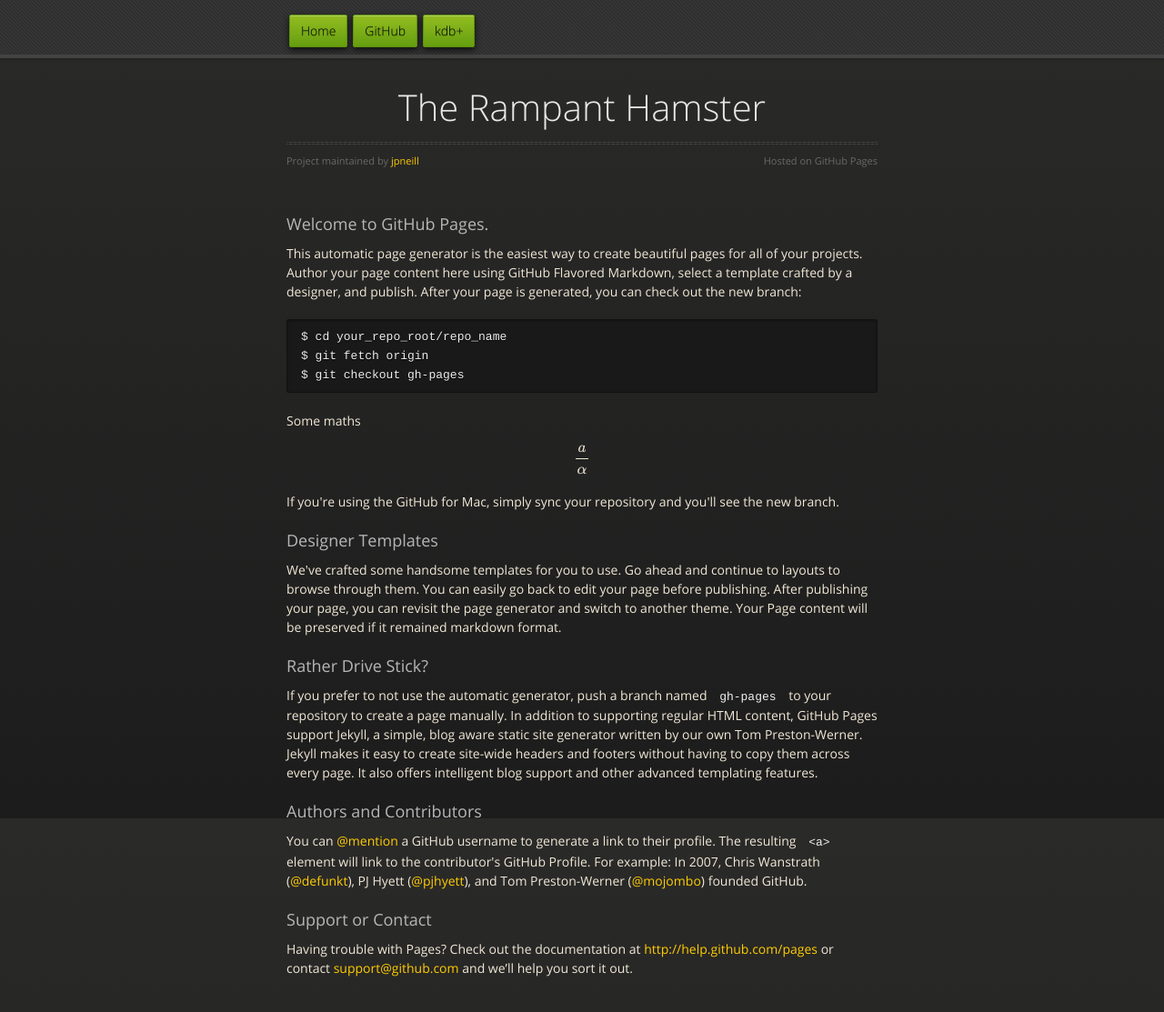
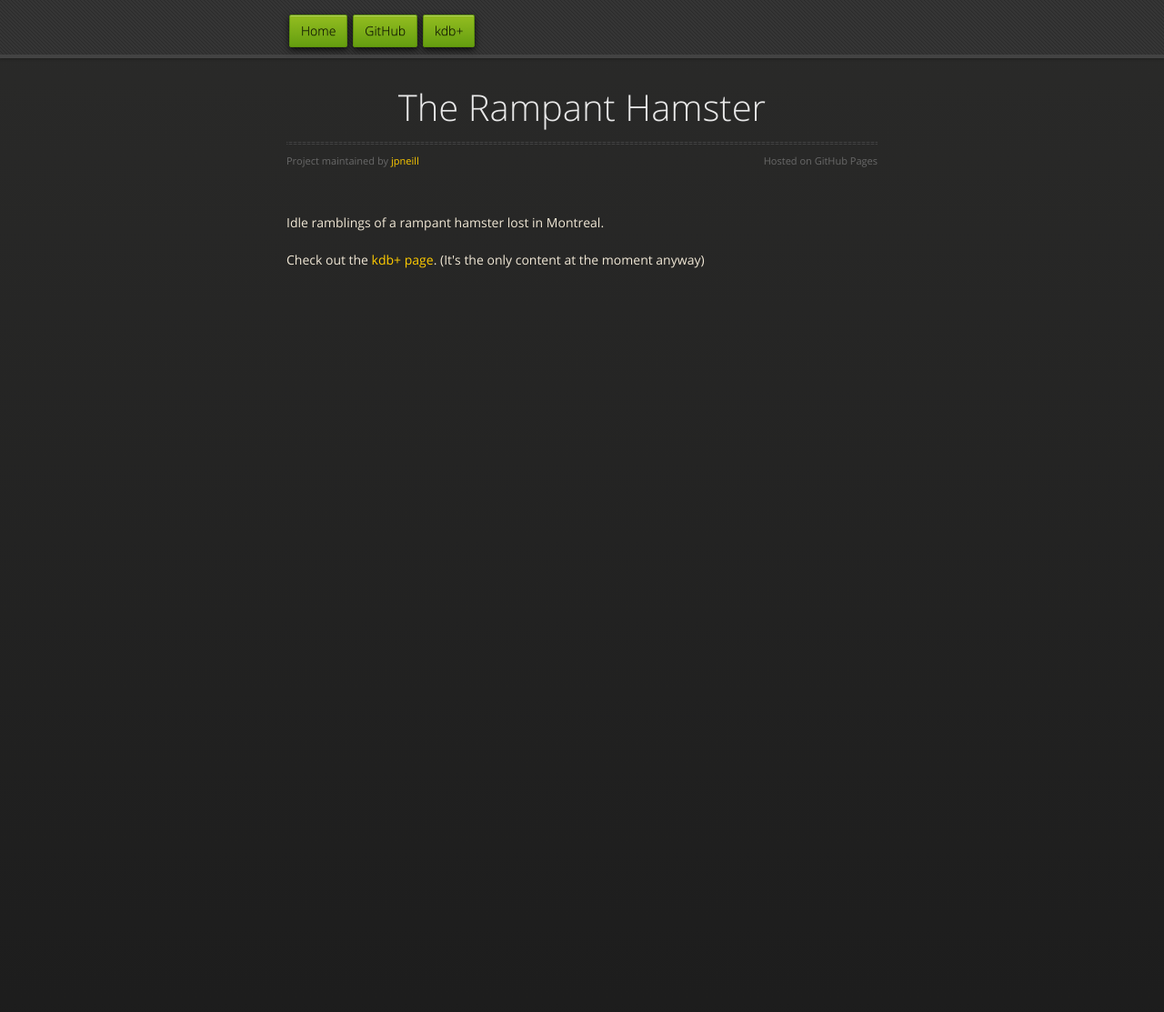
Before and after one commit to jpneill/jpneill.github.io, a Jekyll site: the page built from index.html, in a window 1280 px wide and 1185 px high. Shown: the top 1113 px of the window at 91% size. Built offline with Jekyll 4.4.1, drawn with Linux system fonts in a browser that asks for light colours; nearby versions of some CDN libraries; formulas are drawn with MathJax 3.

Commit message:
Removed template and added tiny bit of content

```diff
--- a/index.html
+++ b/index.html
@@ -13,39 +13,8 @@ title: James Neill, Rampant Hamster
           <span class="credits left">Project maintained by <a href="https://github.com/jpneill">jpneill</a></span>
           <span class="credits right">Hosted on GitHub Pages </span>
         </div>
-
-        <h3>
-<a name="welcome-to-github-pages" class="anchor" href="#welcome-to-github-pages"><span class="octicon octicon-link"></span></a>Welcome to GitHub Pages.</h3>
-
-<p>This automatic page generator is the easiest way to create beautiful pages for all of your projects. Author your page content here using GitHub Flavored Markdown, select a template crafted by a designer, and publish. After your page is generated, you can check out the new branch:</p>
-
-<pre><code>$ cd your_repo_root/repo_name
-$ git fetch origin
-$ git checkout gh-pages
-</code></pre>
-
-<p>Some maths $$\frac{a}{\alpha}$$</p>
-
-<p>If you're using the GitHub for Mac, simply sync your repository and you'll see the new branch.</p>
-
-<h3>
-<a name="designer-templates" class="anchor" href="#designer-templates"><span class="octicon octicon-link"></span></a>Designer Templates</h3>
-
-<p>We've crafted some handsome templates for you to use. Go ahead and continue to layouts to browse through them. You can easily go back to edit your page before publishing. After publishing your page, you can revisit the page generator and switch to another theme. Your Page content will be preserved if it remained markdown format.</p>
-
-<h3>
-<a name="rather-drive-stick" class="anchor" href="#rather-drive-stick"><span class="octicon octicon-link"></span></a>Rather Drive Stick?</h3>
-
-<p>If you prefer to not use the automatic generator, push a branch named <code>gh-pages</code> to your repository to create a page manually. In addition to supporting regular HTML content, GitHub Pages support Jekyll, a simple, blog aware static site generator written by our own Tom Preston-Werner. Jekyll makes it easy to create site-wide headers and footers without having to copy them across every page. It also offers intelligent blog support and other advanced templating features.</p>
-
-<h3>
-<a name="authors-and-contributors" class="anchor" href="#authors-and-contributors"><span class="octicon octicon-link"></span></a>Authors and Contributors</h3>
-
-<p>You can <a href="https://github.com/blog/821" class="user-mention">@mention</a> a GitHub username to generate a link to their profile. The resulting <code>&lt;a&gt;</code> element will link to the contributor's GitHub Profile. For example: In 2007, Chris Wanstrath (<a href="https://github.com/defunkt" class="user-mention">@defunkt</a>), PJ Hyett (<a href="https://github.com/pjhyett" class="user-mention">@pjhyett</a>), and Tom Preston-Werner (<a href="https://github.com/mojombo" class="user-mention">@mojombo</a>) founded GitHub.</p>
-
-<h3>
-<a name="support-or-contact" class="anchor" href="#support-or-contact"><span class="octicon octicon-link"></span></a>Support or Contact</h3>
-
-<p>Having trouble with Pages? Check out the documentation at <a href="http://help.github.com/pages">http://help.github.com/pages</a> or contact <a href="mailto:support@github.com">support@github.com</a> and we’ll help you sort it out.</p>
+        <p>Idle ramblings of a rampant hamster lost in Montreal.</p>
+        <p></p>
+        <p>Check out the <a href="http://jpneill.github.io/kdb_blog.html">kdb+ page</a>. (It's the only content at the moment anyway)</p>
       </section>
 </div>
```
